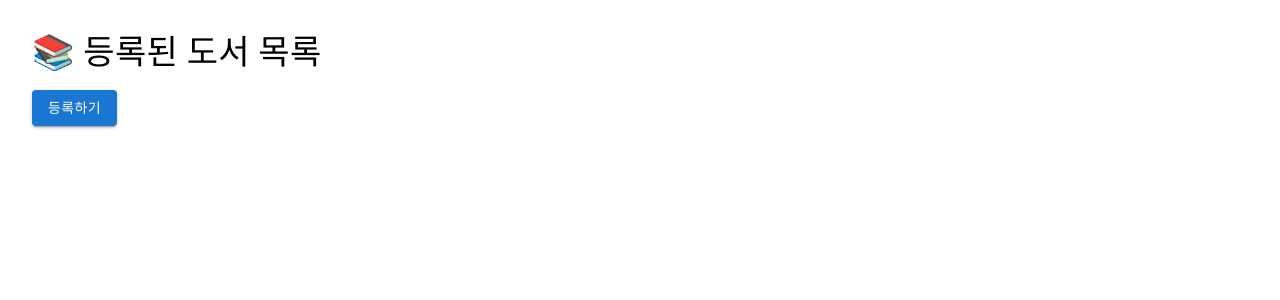
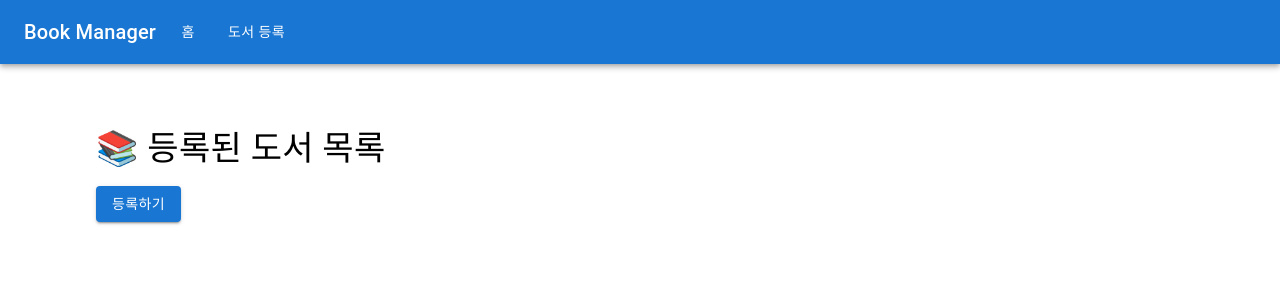
Before and after one commit to dookooni/Aivle_book_project, a React (Create React App) app in the folder frontend/: page / in a window 1280 px wide. Shown: the top 300 px of the page. Built offline with nearby package versions, Linux system fonts and the light colour scheme.

Commit message:
상단layout 네비게이션 추가가

```diff
--- a/frontend/src/App.js
+++ b/frontend/src/App.js
@@ -5,12 +5,15 @@ import BookForm from './pages/BookForm';
 import BookDetail from './pages/BookDetail';
 import BookEdit from './pages/BookEdit';
 import { useState } from 'react';
+import Layout from './components/Layout';
+
 
 function App() {
   const [books, setBooks] = useState([]);
 
   return (
     <BrowserRouter>
+      <Layout>
         <Routes>
           <Route path="/" element={<Home books={books} setBooks={setBooks} />} />
           <Route path="/books/new" element={<BookForm books={books} setBooks={setBooks} />} />
@@ -18,6 +21,7 @@ function App() {
           <Route path="/books/:id/edit" element={<BookEdit books={books} setBooks={setBooks} />} />
           <Route path="*" element={<p>페이지를 찾을 수 없습니다</p>} />
         </Routes>
+      </Layout>
     </BrowserRouter>
   );
 }
--- a/frontend/src/components/Layout.jsx
+++ b/frontend/src/components/Layout.jsx
@@ -1,13 +1,27 @@
-import { AppBar, Toolbar, Typography, Container } from '@mui/material';
+import { AppBar, Toolbar, Typography, Container, Button, Box } from '@mui/material';
+import { useNavigate } from 'react-router-dom';
 
-const Layout = ({ children }) => (
+const Layout = ({ children }) => {
+
+  const nav = useNavigate();
+  return(
   <>
     <AppBar position="static">
       <Toolbar>
         <Typography variant="h6">Book Manager</Typography>
+        <Box>
+            <Button color="inherit" onClick={() => nav('/')}>
+              홈
+            </Button>
+            <Button color="inherit" onClick={() => nav('/books/new')}>
+              도서 등록
+            </Button>
+          </Box>
       </Toolbar>
     </AppBar>
     <Container sx={{ mt: 4 }}>{children}</Container>
   </>
+
 );
+}
 export default Layout;
```
Lines whose indentation alone changed are shown as unchanged.
